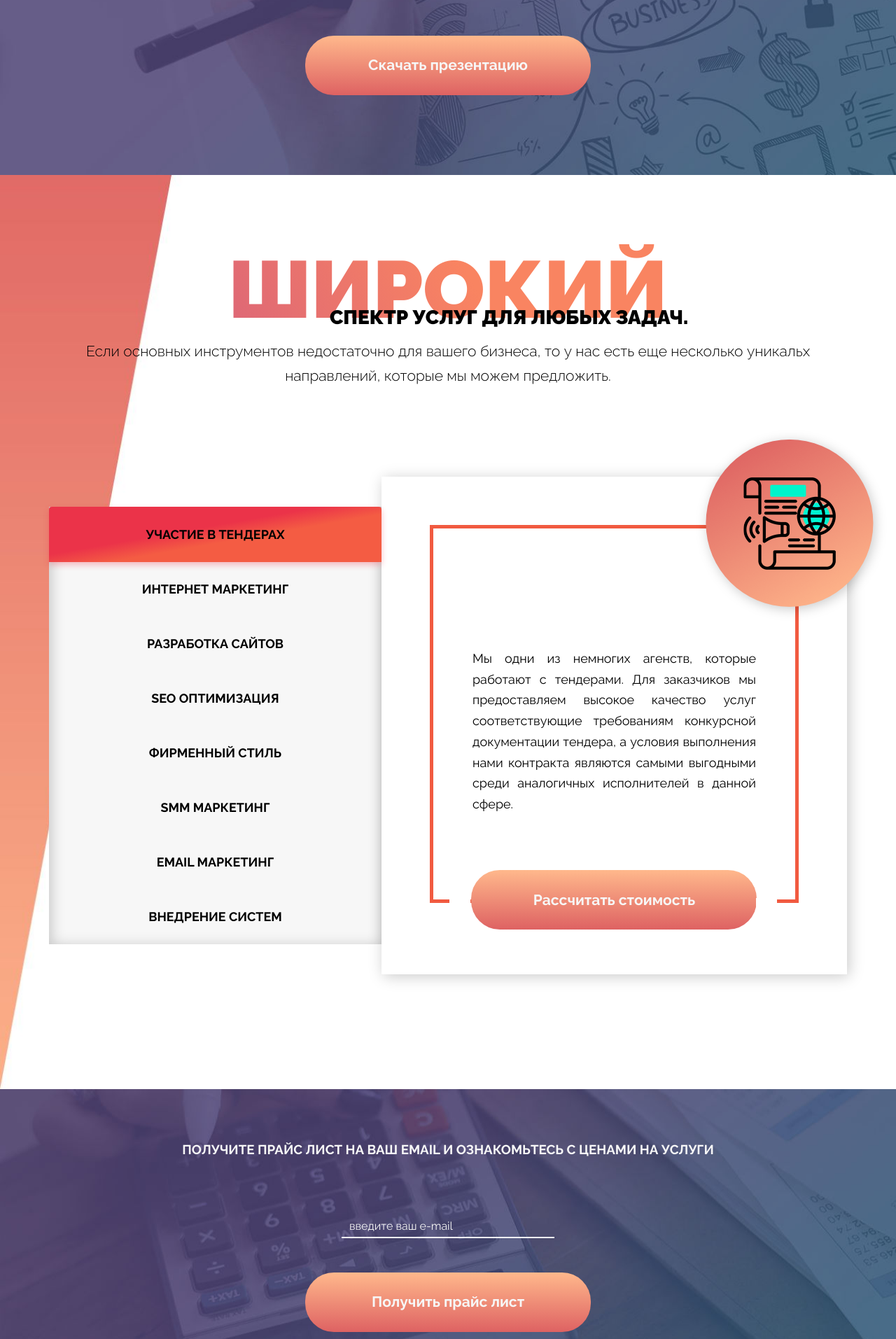
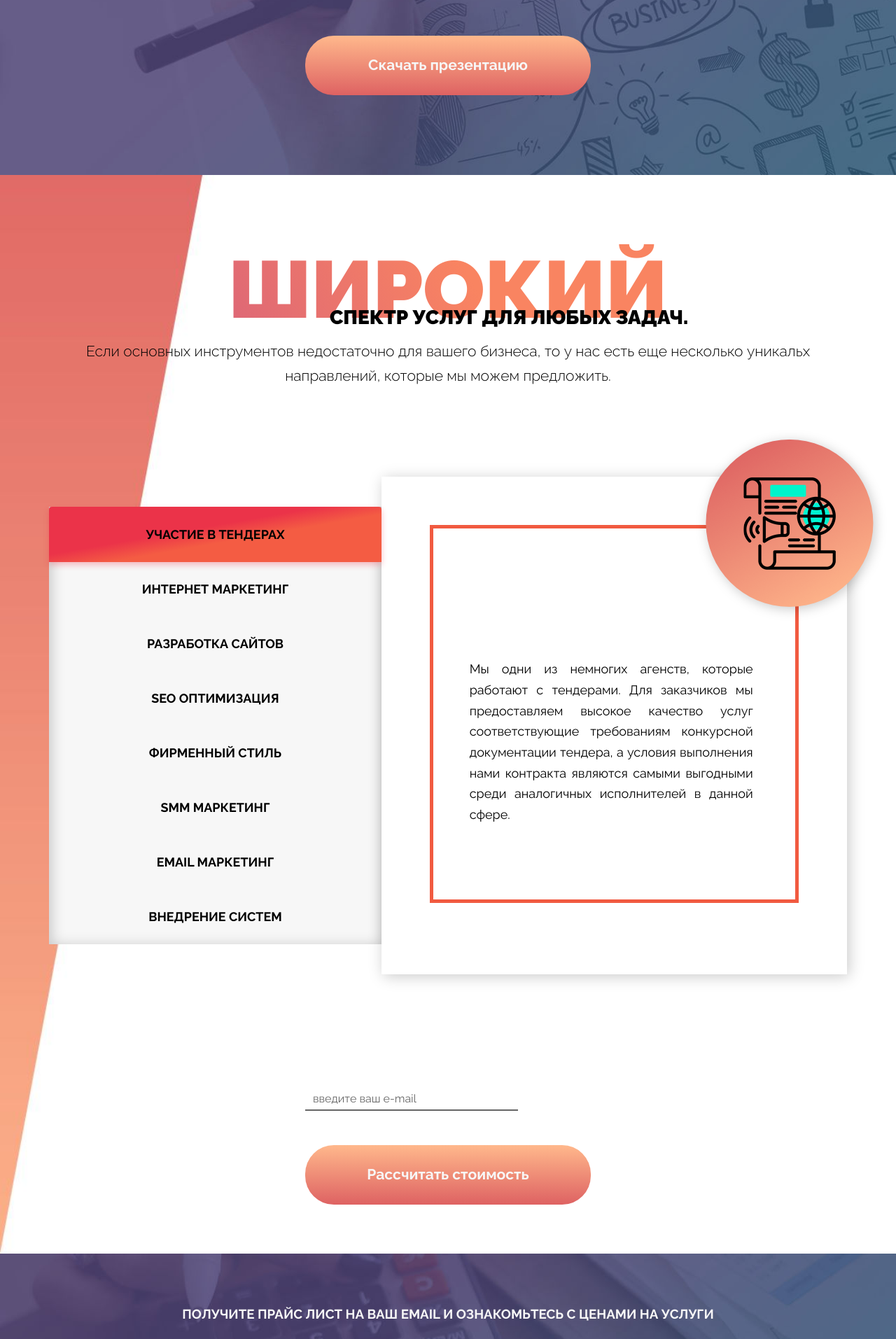
Before and after one commit to zinovyevaleks/TLSmedia, a PHP site: page / in a window 1280 px wide; the page is wider, and only the part inside the window is pictured. Shown: the part 2557-4470 px from the top of that part at 70% size. Run offline with PHP 8.4, Linux system fonts and the light colour scheme; some web fonts are replaced.

Commit message:
переделка форм на сайте

```diff
--- a/app/index.html
+++ b/app/index.html
@@ -50,21 +50,21 @@
 				</div>
 			</div>
 			<div class="row justify-content-center header_icons">
-				<div class="col-md-3">
-					<figure class="figure web text-center">
+				<div class="col-md-3 text-center">
+					<figure class="figure">
 						<img src="./img/header_icon-web.png" class="figure-img img-fluido" alt="web">
 						<figcaption class="figure-caption">ПРОДАЮЩИЕ САЙТЫ</figcaption>
 					</figure>
 				</div>
-				<div class="col-md-3">
-					<figure class="figure web text-center">
+				<div class="col-md-3 text-center">
+					<figure class="figure">
 						<img src="./img/header_icon-ad.png" class="figure-img img-fluido" alt="ad">
 						<figcaption class="figure-caption text-center">ПРОДВИЖЕНИЕ БИЗНЕСА</figcaption>
 					</figure>
 
 				</div>
-				<div class="col-md-3 ">
-					<figure class="figure web text-center">
+				<div class="col-md-3 text-center ">
+					<figure class="figure">
 						<img src="./img/header_icon-logo.png" class="figure-img img-fluido" alt="logo">
 						<figcaption class="figure-caption text-center">УНИКАЛЬНАЯ АЙДЕНТИКА</figcaption>
 					</figure>
@@ -207,6 +207,13 @@
 					<p class="text-center">Если основных инструментов недостаточно для вашего бизнеса, то у нас есть еще несколько уникальх направлений, которые мы можем предложить.</p>
 				</div>
 			</div>
+			<form>
+				<!-- Hidden Required Fields -->
+				<input type="hidden" name="project_name" value="Site Name">
+				<input type="hidden" name="admin_email" value="zinovyevaleks@yandex.ru">
+				<input type="hidden" name="form_subject" value="Form Subject">
+				<!-- END Hidden Required Fields -->
+
 				<div class="row justify-content-center">
 					<div class="col-lg-5 services_left">
 						<div class="list-group" id="list-tab" role="tablist">
@@ -224,19 +231,18 @@
 						<div class="tab-content" id="nav-tabContent">
 							<div class="tab-pane fade show active" id="tender" role="tabpanel">
 								<img src="./img/tender_icon.png" alt="Тендер">
-							<form action="#" >
+								<fieldset>
 									<p>Мы одни из немногих агенств, которые работают с тендерами.
 										Для заказчиков мы предоставляем высокое качество услуг
 										соответствующие требованиям конкурсной документации тендера,
 										а условия выполнения нами контракта являются самыми выгодными
 										среди аналогичных исполнителей в данной сфере.
 									</p>
-								<button class="btn" type="submit">Рассчитать стоимость</button>
-							</form>
+								</fieldset>
 							</div>
 							<div class="tab-pane fade" id="marketing" role="tabpanel">
 								<img src="./img/iMarketing_icon.png" alt="Интернет-маркетинг">
-							<form>
+								<fieldset>
 									<div class="form_content">
 										<div class="form-check">
 											<input class="form-check-input" type="checkbox" value="НАСТРОЙКА И ВЕДЕНИЕ РЕКЛАМЫ" id="adds">
@@ -263,12 +269,11 @@
 											</label>
 										</div>
 									</div>
-								<button class="btn" type="submit">Рассчитать стоимость</button>
-							</form>
+								</fieldset>
 							</div>
 							<div class="tab-pane fade" id="development" role="tabpanel">
 								<img src="./img/develop_icon.png" alt="Разработка сайтов">
-							<form action="#">
+								<fieldset>
 									<div class="form_content">
 										<div class="form-check">
 											<input class="form-check-input" type="checkbox" value="" id="defaultCheck1">
@@ -295,12 +300,11 @@
 											</label>
 										</div>
 									</div>
-								<button class="btn" type="submit">Рассчитать стоимость</button>
-							</form>
+								</fieldset>
 							</div>
 							<div class="tab-pane fade" id="seo-optimization" role="tabpanel">
 								<img src="./img/seo_icon.png" alt="Поисковая оптимизация">
-							<form action="#">
+								<fieldset>
 									<div class="form_content">
 										<div class="form-check">
 											<input class="form-check-input" type="checkbox" value="" id="defaultCheck1">
@@ -327,12 +331,11 @@
 											</label>
 										</div>
 									</div>
-								<button class="btn" type="submit">Рассчитать стоимость</button>
-							</form>
+								</fieldset>
 							</div>
 							<div class="tab-pane fade" id="corporate-identity" role="tabpanel">
 								<img src="./img/identity_icon.png" alt="Фирменный стиль">
-							<form action="#">
+								<fieldset>
 									<div class="form_content">
 										<div class="form-check">
 											<input class="form-check-input" type="checkbox" value="" id="defaultCheck1">
@@ -359,12 +362,11 @@
 											</label>
 										</div>
 									</div>
-								<button class="btn" type="submit">Рассчитать стоимость</button>
-							</form>
+								</fieldset>
 							</div>
 							<div class="tab-pane fade" id="smm-marketing" role="tabpanel">
 								<img src="./img/smm_icon.png" alt="SMM маркетинг">
-							<form action="#">
+								<fieldset>
 									<div class="form_content">
 										<div class="form-check">
 											<input class="form-check-input" type="checkbox" value="" id="defaultCheck1">
@@ -391,12 +393,11 @@
 											</label>
 										</div>
 									</div>
-								<button class="btn" type="submit">Рассчитать стоимость</button>
-							</form>
+								</fieldset>
 							</div>
 							<div class="tab-pane fade" id="email-marketing" role="tabpanel">
 								<img src="./img/email_market_icon.png" alt="SMM маркетинг">
-							<form action="#">
+								<fieldset>
 									<div class="form_content">
 										<div class="form-check">
 											<input class="form-check-input" type="checkbox" value="" id="defaultCheck1">
@@ -423,12 +424,11 @@
 											</label>
 										</div>
 									</div>
-								<button class="btn" type="submit">Рассчитать стоимость</button>
-							</form>
+								</fieldset>
 							</div>
 							<div class="tab-pane fade" id="system-implementation" role="tabpanel">
 								<img src="./img/implementation_icon.png" alt="SMM маркетинг">
-							<form action="#">
+								<fieldset>
 									<div class="form_content">
 										<div class="form-check">
 											<input class="form-check-input" type="checkbox" value="" id="defaultCheck1">
@@ -455,12 +455,19 @@
 											</label>
 										</div>
 									</div>
-								<button class="btn" type="submit">Рассчитать стоимость</button>
-							</form>
+								</fieldset>
 							</div>
 						</div>
 					</div>
 				</div>
+				<div class="row justify-content-center">
+					<fieldset class="form-group">
+						<input type="email" name="email" placeholder="введите ваш e-mail">
+						<button class="btn" type="submit">Рассчитать стоимость</button>
+					</fieldset>
+				</div>
+			</form>
+
 		</div>
 	</section>
 
@@ -471,7 +478,13 @@
 				<div class="col-12 text-center">
 					<h3 class="">ПОЛУЧИТЕ ПРАЙС ЛИСТ НА ВАШ EMAIL И ОЗНАКОМЬТЕСЬ С ЦЕНАМИ НА УСЛУГИ</h3>
 					<form method="get" action="files/Price_tlsmedia.pdf">
-						<input type="email" name="email" value="введите ваш e-mail">
+						<!-- Hidden Required Fields -->
+						<input type="hidden" name="project_name" value="Site Name">
+						<input type="hidden" name="admin_email" value="zinovyevaleks@yandex.ru">
+						<input type="hidden" name="form_subject" value="Form Subject">
+						<!-- END Hidden Required Fields -->
+
+						<input type="email" placeholder="введите ваш e-mail" required>
 						<button class="btn" type="submit">Получить прайс лист</button>
 					</form>
 				</div>
@@ -714,7 +727,7 @@
 					<a href="tel:+73832021919">+73832021919</a>
 				</div>
 				<div class="col-lg-3">
-					<a href="mailto:contact@tls.media">contact@tls.media</a>
+					<a href="mailto:info@tls.media">info@tls.media</a>
 				</div>
 			</div>
 			<div class="row">
--- a/app/scss/_download_price.scss
+++ b/app/scss/_download_price.scss
@@ -1,6 +1,7 @@
 .download_price {
     background-image: url(../img/price-list_bg.jpg);
     background-repeat: no-repeat;
+
 
     h3 {
         margin-top: 71px;
@@ -16,6 +17,7 @@
         align-items: center;
         margin-bottom: 66px;
 
+
         input {
             width: 304px;
             color:  #f7f7f7;
@@ -25,6 +27,10 @@
             border: none;
             border-bottom: 2px solid #f7f7f7;
             padding-left: 11px;
+
+            &::placeholder {
+                color:  #f7f7f7;
+            }
         }
 
         .btn {
--- a/app/scss/_header.scss
+++ b/app/scss/_header.scss
@@ -63,6 +63,7 @@
             margin-bottom: 35px;
             width: 150px;
             margin: auto;
+            color: #000;
         }
     }
 
--- a/app/scss/_libs.scss
+++ b/app/scss/_libs.scss
@@ -4,3 +4,4 @@
 @import "../libs/bootstrap/scss/_transitions.scss";
 @import "../libs/bootstrap/scss/_list-group.scss";
 @import "../libs/bootstrap/scss/_carousel.scss";
+@import "../libs/bootstrap/scss/_images.scss";
--- a/app/scss/_servises.scss
+++ b/app/scss/_servises.scss
@@ -43,7 +43,7 @@
         margin-top: 111px;
         margin-bottom: 164px;
         padding: 69px;
-        box-shadow: 3px 3px 20px 0px rgba(0, 0, 0, 0.21);
+        box-shadow: 3px 3px 20px 0 rgba(0, 0, 0, 0.21);
     }
 
     .list-group {
@@ -83,20 +83,46 @@
                 top: -70px;
                 right: -60px;
             }
-
-            form {
-
+            // form {
+            //
+            //     border-style: solid;
+            //     border-color: #F15A40;
+            //     border-width: 5px;
+            //     height: 540px;
+            //     display: -webkit-flex;
+            //     display: -ms-flex;
+            //     display: flex;
+            //     flex-direction: column;
+            //     align-items: center;
+            //     justify-content: center;
+            //     margin-bottom: 33px;
+            //
+            //     p {
+            //         font-size: 18px;
+            //         font-weight: 400;
+            //         margin-top: 186px;
+            //         width: 405px;
+            //         text-align: justify;
+            //         margin-bottom: 137px;
+            //     }
+            //
+            // }
+            fieldset {
                 border-style: solid;
                 border-color: #F15A40;
                 border-width: 5px;
                 height: 540px;
-                display: -webkit-flex;
-                display: -ms-flex;
-                display: flex;
-                flex-direction: column;
-                align-items: center;
-                justify-content: center;
                 margin-bottom: 33px;
+
+                .form_content {
+                    display: -webkit-flex;
+                    display: -ms-flex;
+                    display: flex;
+                    flex-direction: column;
+                    justify-content: center;
+                    margin-left: 20%;
+                    height: 100%;
+                }
 
                 p {
                     font-size: 18px;
@@ -105,38 +131,12 @@
                     width: 405px;
                     text-align: justify;
                     margin-bottom: 137px;
-                }
-
-            }
-
-            .btn {
-                position: absolute;
-                bottom: 64px;
-
-                &::before,
-                &::after
-                 {
-                     display: block;
-                     position: relative;
-                    content: '';
-                    width: 30px;
-                    height: 30px;
-                    background-color: #fff;
-                }
-
-                &:before {
-                    top: 18px;
-                    left:-37px;
-                }
-
-                &:after {
-                    top: -14px;
-                    right:-401px;
+                    margin-left: 10%;
                 }
             }
 
             .form-check {
-                .form-check-input{
+                .form-check-input {
                     margin-right: 40px;
                 }
 
@@ -144,13 +144,33 @@
                     text-transform: uppercase;
                 }
             }
-
-
-
         }
 
         .active {
             display: block;
         }
     }
+
+    .form-group {
+        display: -webkit-flex;
+        display: -ms-flex;
+        display: flex;
+        flex-direction: column;
+        text-align: -webkit-center;
+
+        input {
+            width: 304px;
+            font-size: 16px;
+            font-weight: 400;
+            background: none;
+            border: none;
+            border-bottom: 2px solid #666;
+            padding-left: 11px;
+            margin-bottom: 49px;
+        }
+
+        .btn {
+            margin-bottom:70px;
+        }
+    }
 }
```
Also changed, not shown: app/js/common.js (+17 -0 lines), app/css/main.min.css, app/js/scripts.min.js. Lines whose indentation alone changed are shown as unchanged.
